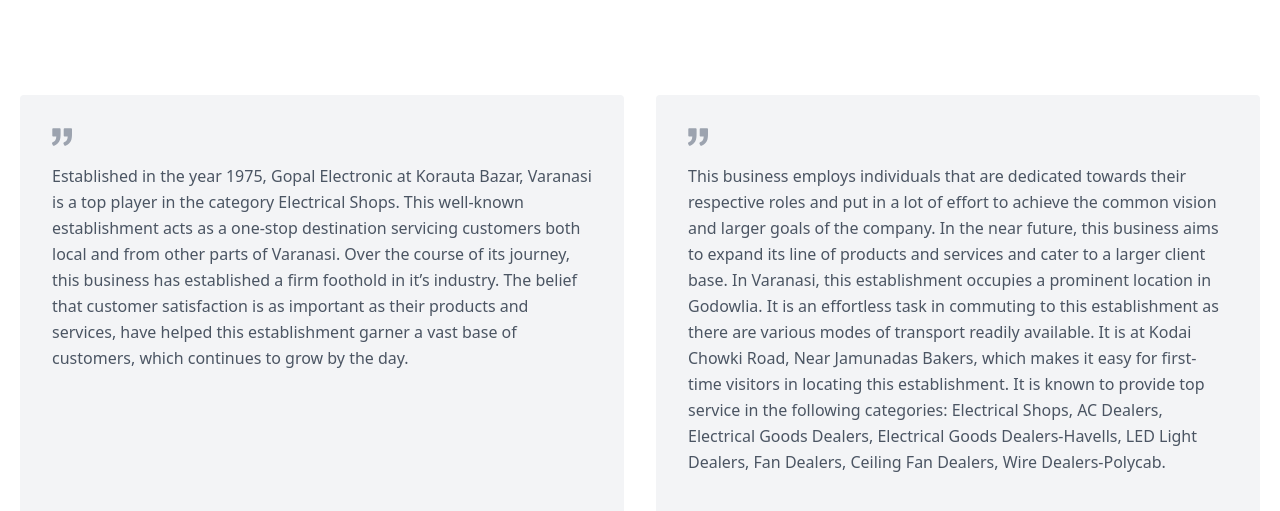
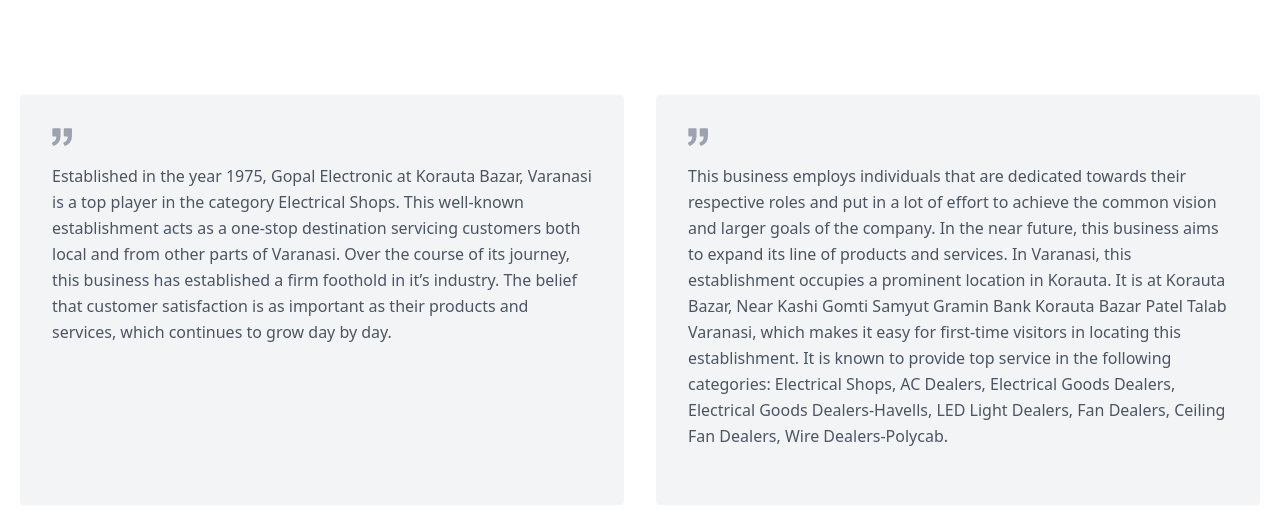
Before and after one commit to ankitpsamrat/My-Shop, a plain HTML site: page about.html in a window 1280 px wide. Shown: the part 75-586 px from the top of the page. Drawn offline with nearby package versions, Linux system fonts and the light colour scheme.

Commit message:
first commit

```diff
--- a/about.html
+++ b/about.html
@@ -44,8 +44,7 @@
                             acts as a one-stop destination servicing customers both local and from other parts of
                             Varanasi. Over the course of its journey, this business has established a firm foothold in
                             it’s industry. The belief that customer satisfaction is as important as their products and
-                            services, have helped this establishment garner a vast base of customers, which continues to
-                            grow by the day.
+                            services, which continues to grow day by day.
                         </p>
                     </div>
                 </div>
@@ -60,13 +59,12 @@
                         <p class="leading-relaxed mb-6">This business employs individuals that are dedicated towards
                             their respective roles and put in a lot of effort to achieve the common vision and larger
                             goals of the company. In the near future, this business aims to expand its line of products
-                            and services and cater to a larger client base. In Varanasi, this establishment occupies a
-                            prominent location in Godowlia. It is an effortless task in commuting to this establishment
-                            as there are various modes of transport readily available. It is at Kodai Chowki Road, Near
-                            Jamunadas Bakers, which makes it easy for first-time visitors in locating this
-                            establishment. It is known to provide top service in the following categories: Electrical
-                            Shops, AC Dealers, Electrical Goods Dealers, Electrical Goods Dealers-Havells, LED Light
-                            Dealers, Fan Dealers, Ceiling Fan Dealers, Wire Dealers-Polycab.
+                            and services. In Varanasi, this establishment occupies a prominent location in Korauta. It
+                            is at Korauta Bazar, Near Kashi Gomti Samyut Gramin Bank Korauta Bazar Patel Talab Varanasi,
+                            which makes it easy for first-time visitors in locating this establishment. It is known to
+                            provide top service in the following categories: Electrical Shops, AC Dealers, Electrical
+                            Goods Dealers, Electrical Goods Dealers-Havells, LED Light Dealers, Fan Dealers, Ceiling
+                            Fan Dealers, Wire Dealers-Polycab.
                         </p>
                     </div>
                 </div>
```
